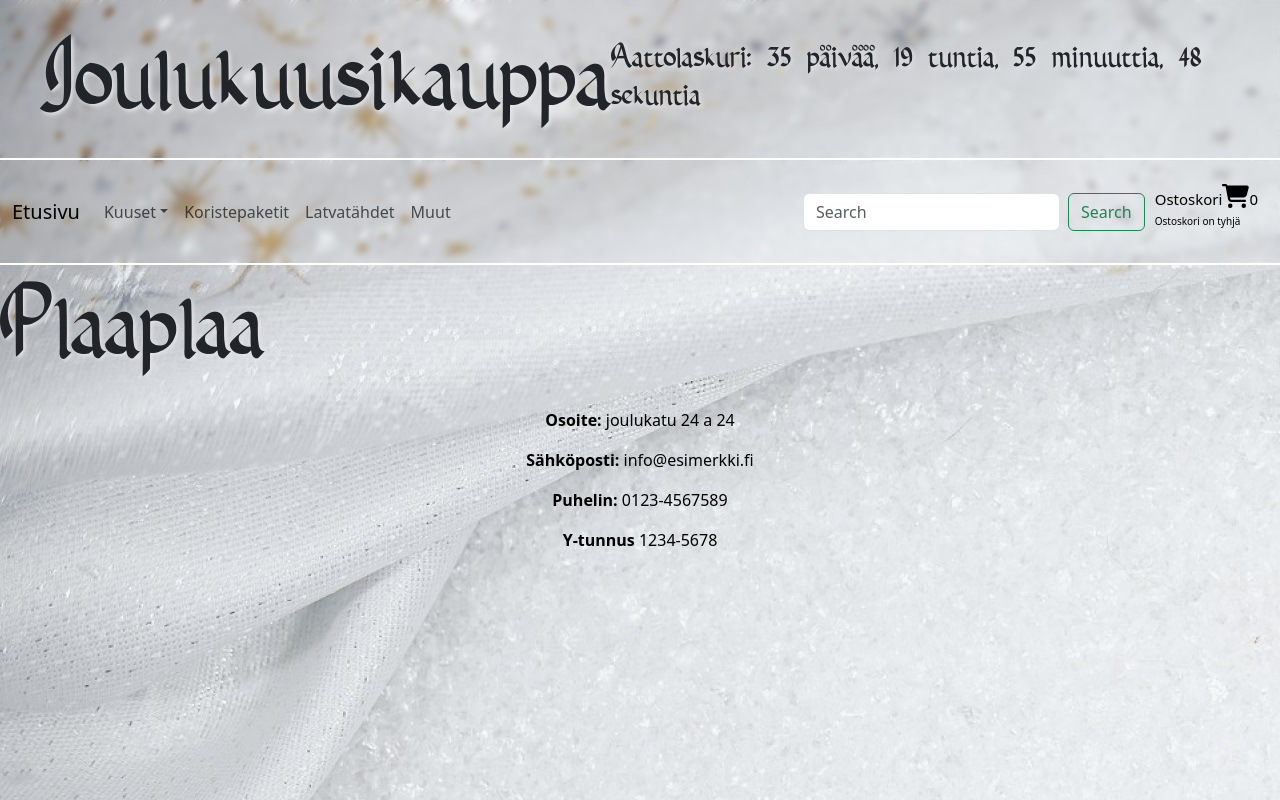
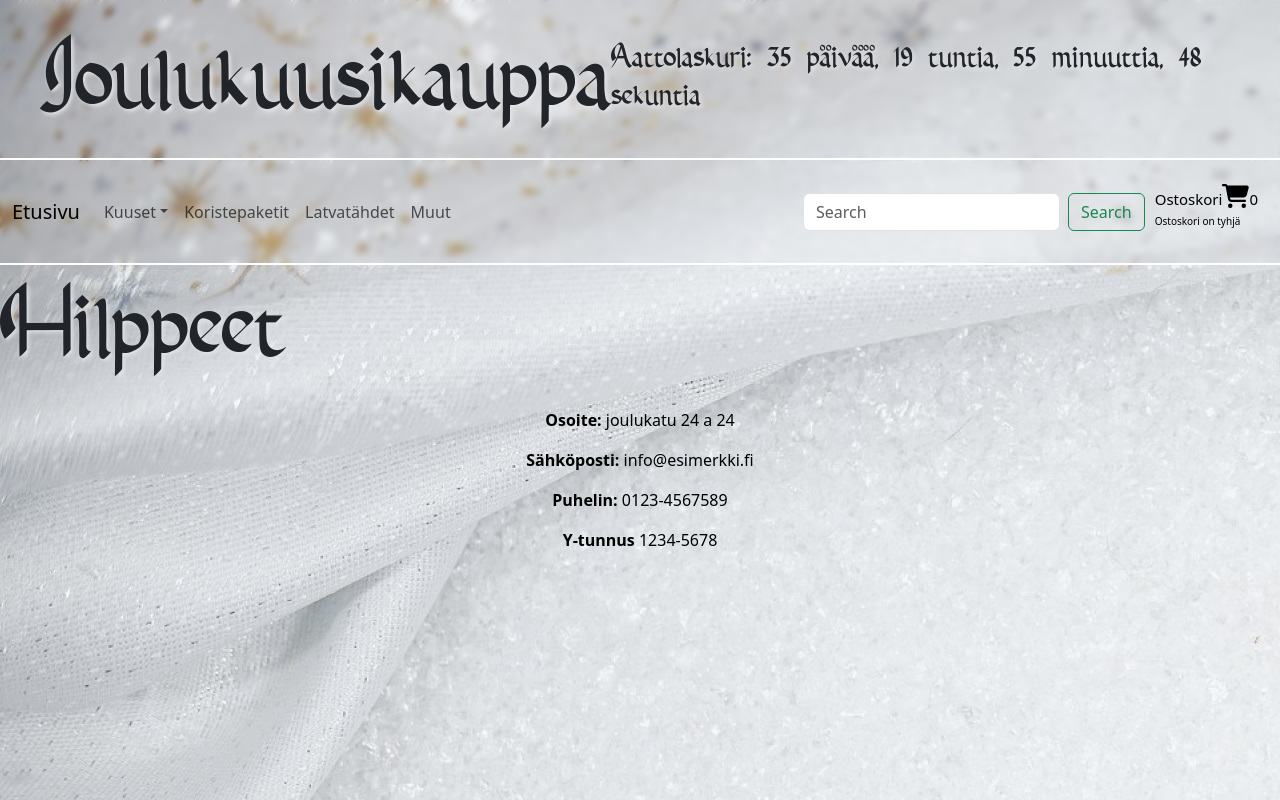
Before and after one commit to Verkkopalveluprojekti-Ryhma10/joulukuusikauppa, a React (Create React App) app: page /Koristeet in a window 1280 px wide. Built offline with nearby package versions, Linux system fonts and the light colour scheme.

Commit message:
Hilppeet

```diff
--- a/src/pages/Koristeet.js
+++ b/src/pages/Koristeet.js
@@ -3,7 +3,7 @@ import React from 'react';
 const Koristeet = () => {
     return (
         <div>
-            <h1>Plaaplaa</h1>
+            <h1>Hilppeet</h1>
         </div>
     );
 
```
